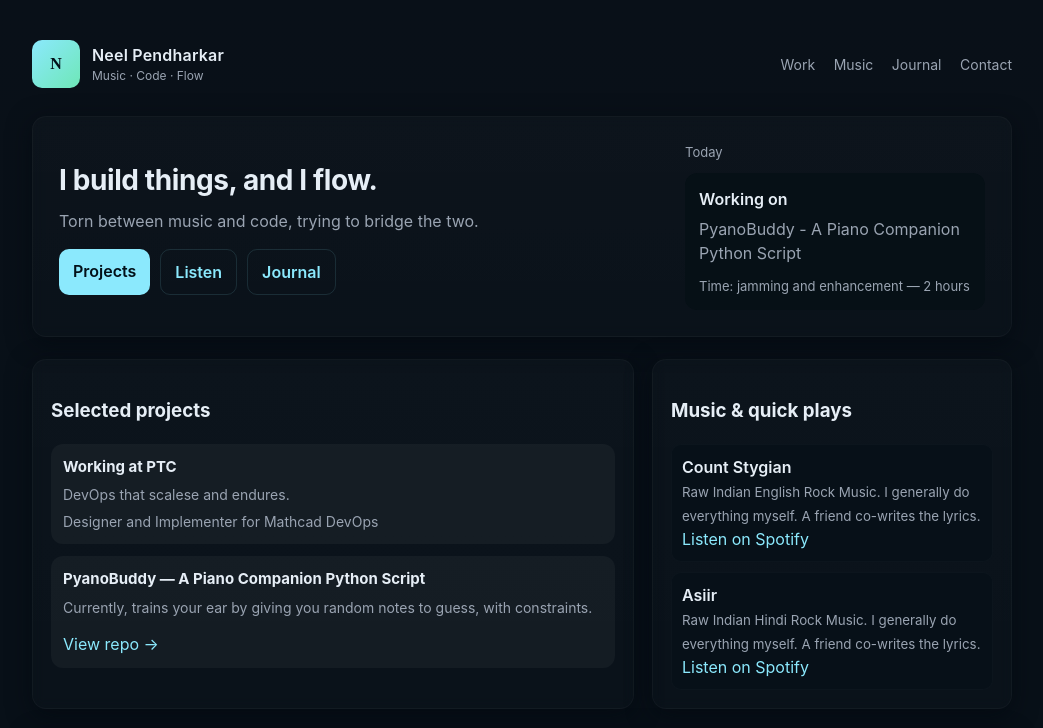
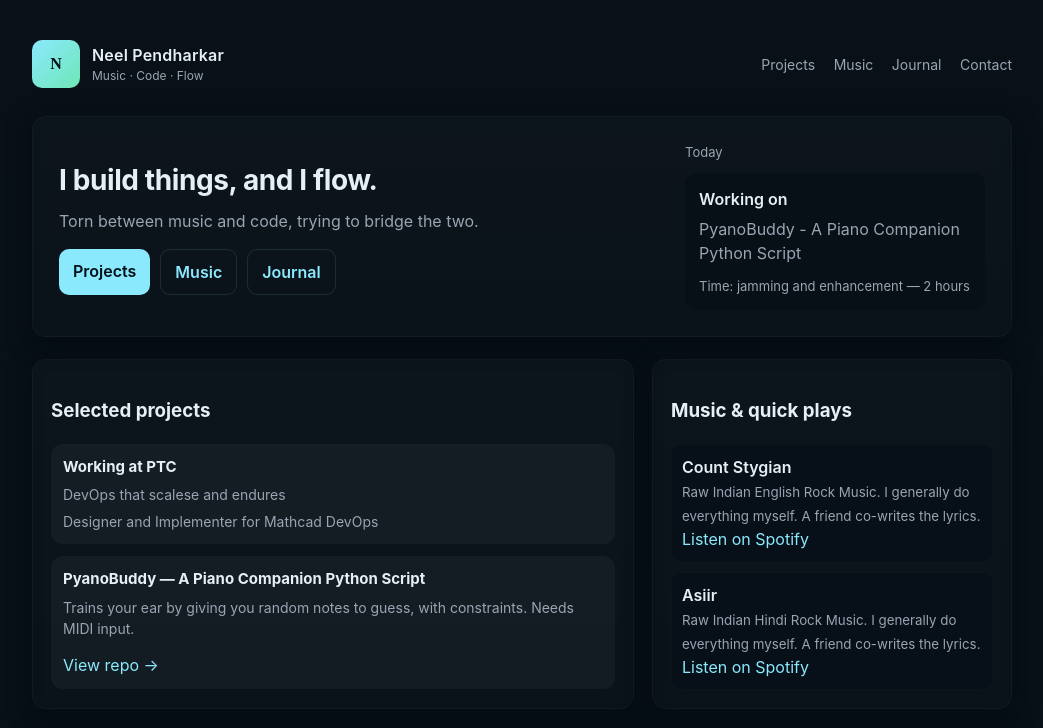
Before and after one commit to neel-pendharkar/neel-pendharkar.github.io, a plain HTML site: page index.html in a window 1280 px wide. Shown: the top 728 px of the page, without its empty margins (118-1161 px from the left). Drawn offline with Linux system fonts and the light colour scheme.

Commit message:
Music links and text #3

```diff
--- a/index.html
+++ b/index.html
@@ -117,7 +117,7 @@
       </div>
 
       <nav aria-label="Main navigation">
-        <a href="#work">Work</a>
+        <a href="#work">Projects</a>
         <a href="#music">Music</a>
         <a href="#journal">Journal</a>
         <a href="#contact">Contact</a>
@@ -133,7 +133,7 @@
 
           <div class="cta">
             <a class="btn" href="#work">Projects</a>
-            <a class="btn ghost" href="#music">Listen</a>
+            <a class="btn ghost" href="#music">Music</a>
             <a class="btn ghost" href="#journal">Journal</a>
           </div>
         </div>
@@ -157,18 +157,18 @@
           <div class="projects-list" style="margin-top:12px">
             <article class="project">
               <h4>Working at PTC</h4>
-              <p>DevOps that scalese and endures. </p>
+              <p>DevOps that scalese and endures</p>
               <p>Designer and Implementer for Mathcad DevOps</p>
             </article>
             <article class="project">
               <h4>PyanoBuddy — A Piano Companion Python Script</h4>
-              <p>Currently, trains your ear by giving you random notes to guess, with constraints.</p>
+              <p>Trains your ear by giving you random notes to guess, with constraints. Needs MIDI input.</p>
               <div style="margin-top:8px"><a href="#" style="color:var(--accent);text-decoration:none">View repo →</a></div>
             </article>
           </div>
         </section>
 
-        <aside class="card" aria-labelledby="music-heading">
+        <aside class="card" id="music" aria-labelledby="music-heading">
           <h3 id="music-heading">Music & quick plays</h3>
 
           <div class="music-list" style="margin-top:12px">
```
